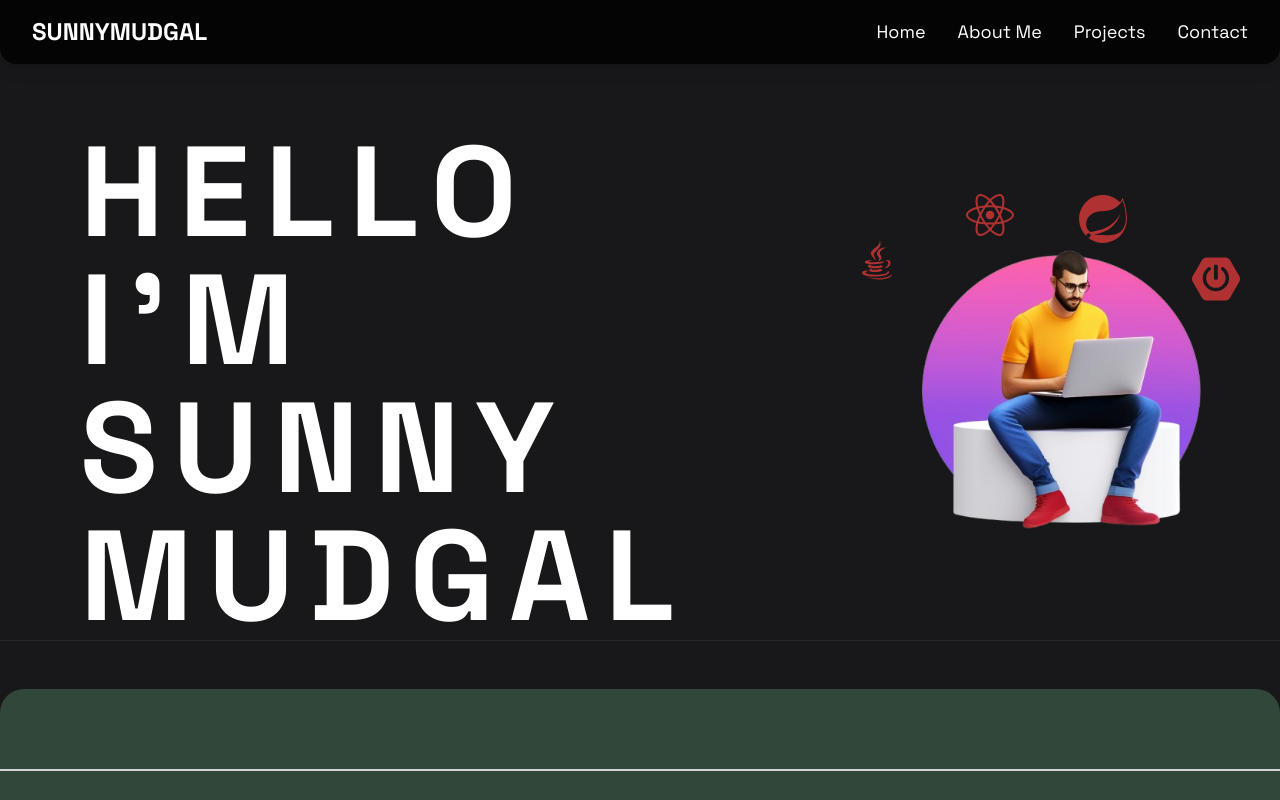
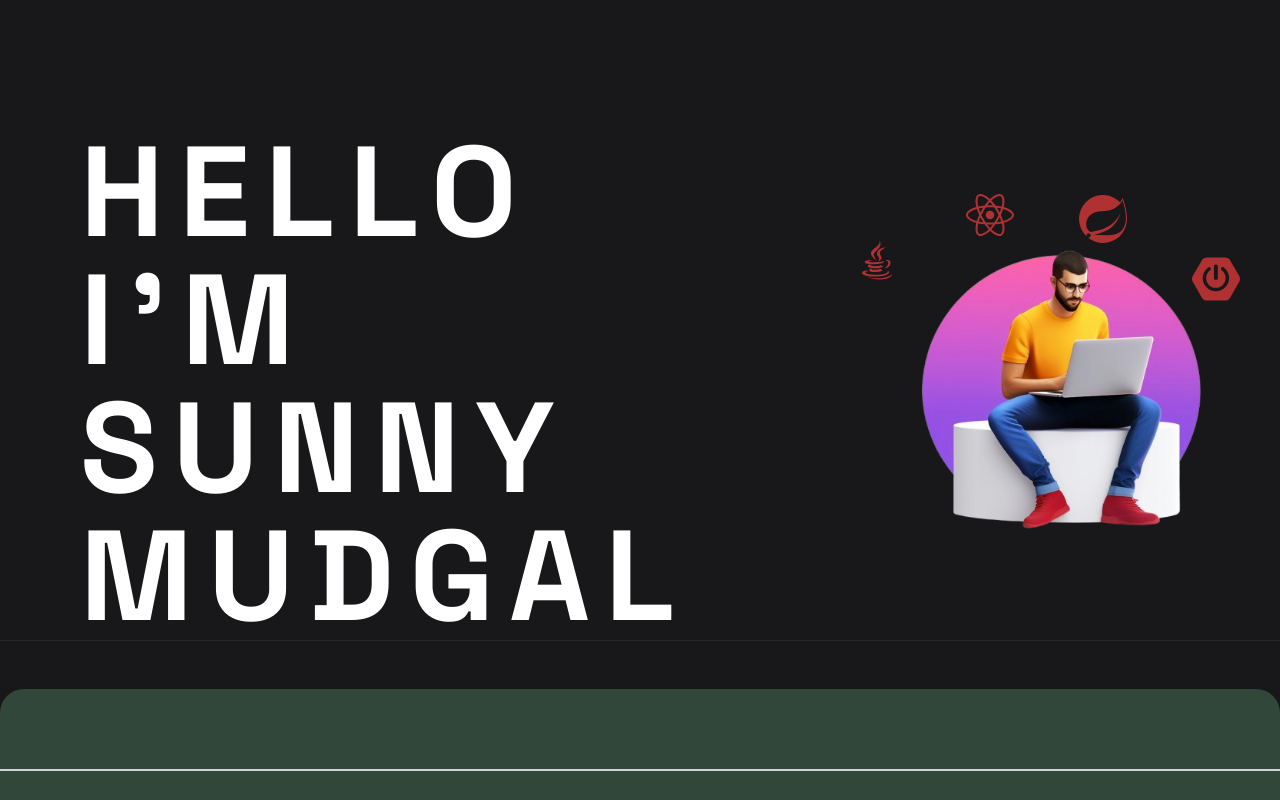
Before and after one commit to sunnnymudgal/PortfolioWebsite, a React (Vite) app: page / in a window 1280 px wide. Shown: the top 800 px of the page. Built offline with nearby package versions, Linux system fonts and the light colour scheme.

Commit message:
Update App.jsx

```diff
--- a/src/App.jsx
+++ b/src/App.jsx
@@ -17,8 +17,7 @@ function App() {
   }, []);
 
   return (
-    <div>
-      <Navbar />
+
     <div className="w-full min-h-screen bg-zinc-900 text-white">
       <section id="home">
         <LandingPage />
@@ -34,7 +33,7 @@ function App() {
         <Footer />
       </section>
     </div>
-      </div>
+
   );
 }
 
```
